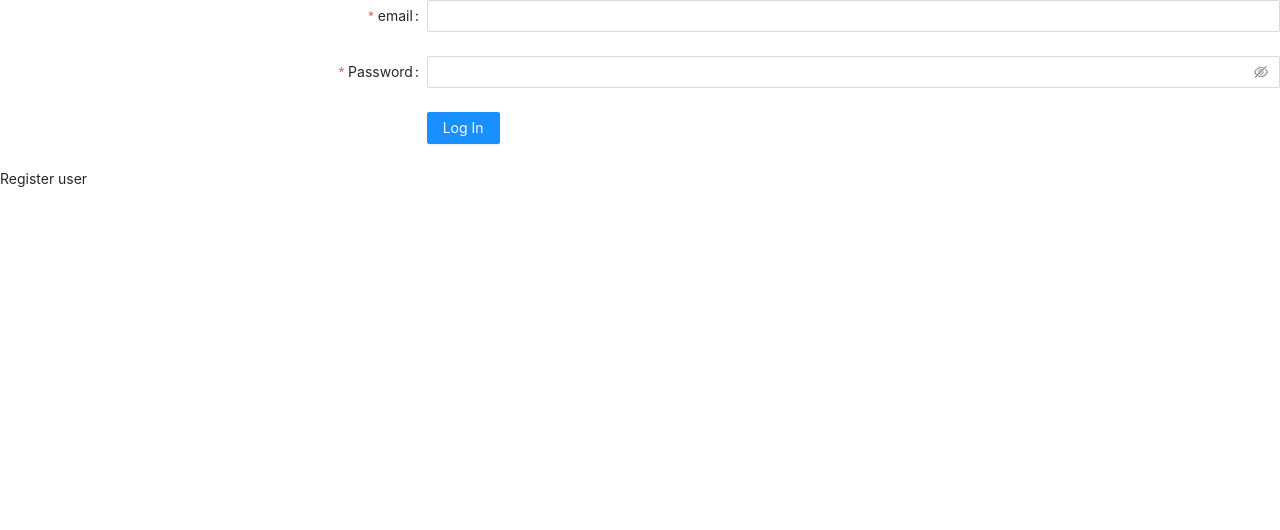
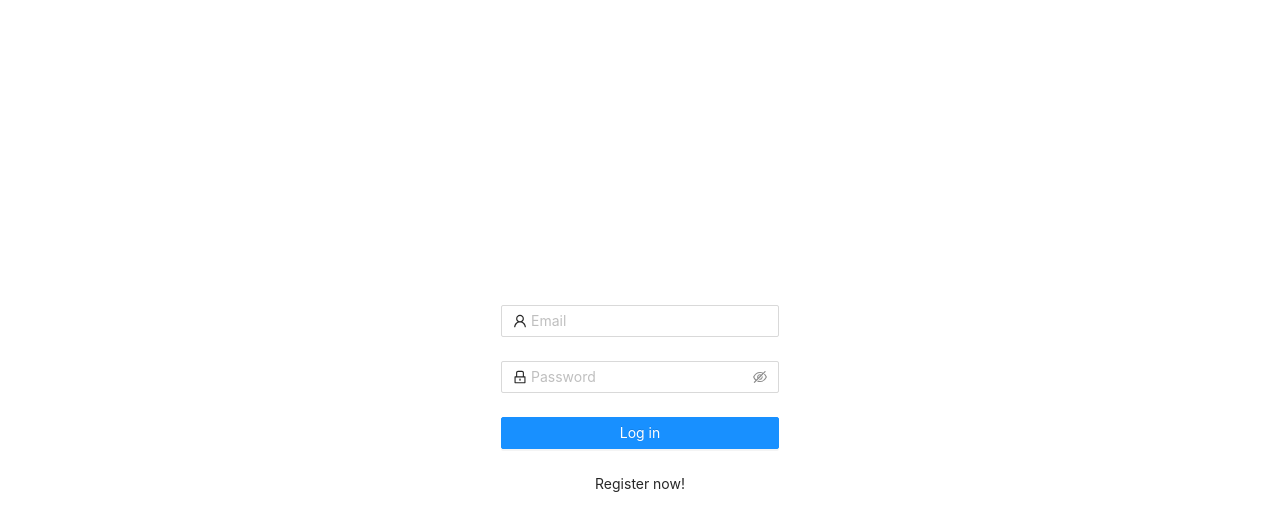
Before and after one commit to RaazeshP96/NEXT-FIREBASE-PRACTICE, a Next.js app: page /login in a window 1280 px wide. Shown: the top 530 px of the page. Built offline with nearby package versions, Linux system fonts and the light colour scheme; no server answers.

Commit message:
fix:change styling in login page

```diff
--- a/package.json
+++ b/package.json
@@ -18,6 +18,7 @@
   "devDependencies": {
     "@types/node": "16.11.11",
     "@types/react": "17.0.37",
+    "@types/styled-components": "^5.1.17",
     "eslint": "7",
     "eslint-config-next": "12.0.4",
     "typescript": "4.5.2"
--- a/src/component/organism/Login/index.tsx
+++ b/src/component/organism/Login/index.tsx
@@ -1,9 +1,22 @@
 import { Button, Form, Input, message, notification } from "antd";
 import { getAuth, signInWithEmailAndPassword } from "firebase/auth";
+import { UserOutlined, LockOutlined } from "@ant-design/icons";
 import Link from "next/link";
 import router from "next/router";
 import React from "react";
 import app from "../../../../services/firebase";
+import styled from "styled-components";
+
+const Wrapper = styled.div`
+    display: flex;
+    height: 100vh;
+    align-items: center !important;
+    justify-content: center !important;
+    flex-direction: column;
+    & .ant-btn-primary {
+        width: 100%;
+    }
+`;
 
 const auth = getAuth(app);
 const LoginForm: React.FC = () => {
@@ -34,55 +47,64 @@ const LoginForm: React.FC = () => {
     };
 
     return (
-        <>
+        <Wrapper>
             <Form
-                name="basic"
-                labelCol={{ span: 8 }}
-                wrapperCol={{ span: 16 }}
+                name="normal_login"
+                className="login-form"
                 initialValues={{ remember: true }}
                 onFinish={onFinish}
-                onFinishFailed={onFinishFailed}
-                autoComplete="off"
             >
                 <Form.Item
-                    label="email"
                     name="email"
                     rules={[
                         {
                             required: true,
-                            message: "Please input your Email",
+                            message: "Please input your email!",
                         },
                         {
                             type: "email",
-                            message: "wrong email id",
+                            message: "Invalid email!!!",
                         },
                     ]}
                 >
-                    <Input />
+                    <Input
+                        prefix={
+                            <UserOutlined className="site-form-item-icon" />
+                        }
+                        placeholder="Email"
+                    />
                 </Form.Item>
-
                 <Form.Item
-                    label="Password"
                     name="password"
                     rules={[
                         {
                             required: true,
-                            message: "Please input your password!",
+                            message: "Please input your Password!",
                         },
                     ]}
                 >
-                    <Input.Password />
+                    <Input.Password
+                        prefix={
+                            <LockOutlined className="site-form-item-icon" />
+                        }
+                        type="password"
+                        placeholder="Password"
+                    />
                 </Form.Item>
-                <Form.Item wrapperCol={{ offset: 8, span: 16 }}>
-                    <Button type="primary" htmlType="submit">
-                        Log In
+                <Form.Item>
+                    <Button
+                        type="primary"
+                        htmlType="submit"
+                        className="login-form-button"
+                    >
+                        Log in
                     </Button>
                 </Form.Item>
             </Form>
             <Link href="/sign-up">
-                <a>Register user</a>
+                <a>Register now!</a>
             </Link>
-        </>
+        </Wrapper>
     );
 };
 
--- a/src/component/organism/SignupForm/index.tsx
+++ b/src/component/organism/SignupForm/index.tsx
@@ -4,6 +4,14 @@ import { getAuth, createUserWithEmailAndPassword } from "firebase/auth";
 import router from "next/router";
 import Link from "next/link";
 import app from "../../../../services/firebase";
+import styled from "styled-components";
+
+const Wrapper = styled.div`
+    display: flex;
+    align-items: center;
+    justify-content: center;
+    flex-direction: column;
+`;
 
 const auth = getAuth(app);
 const SignupForm: React.FC = () => {
@@ -30,11 +38,13 @@ const SignupForm: React.FC = () => {
         console.log("Failed:", errorInfo);
     };
     return (
+        <Wrapper>
             <Form
                 name="basic"
-            labelCol={{ span: 8 }}
-            wrapperCol={{ span: 16 }}
+                labelCol={{ span: 16 }}
+                wrapperCol={{ span: 80 }}
                 initialValues={{ remember: true }}
+                layout="horizontal"
                 onFinish={onFinish}
                 onFinishFailed={onFinishFailed}
                 autoComplete="off"
@@ -57,7 +67,10 @@ const SignupForm: React.FC = () => {
                     label="Password"
                     name="password"
                     rules={[
-                    { required: true, message: "Please input your password!" },
+                        {
+                            required: true,
+                            message: "Please input your password!",
+                        },
                     ]}
                 >
                     <Input />
@@ -66,11 +79,12 @@ const SignupForm: React.FC = () => {
                     <Button type="primary" htmlType="submit">
                         Sign Up
                     </Button>
+                </Form.Item>
+            </Form>
             <Link href="/login">
                 <a>Already have account</a>
             </Link>
-            </Form.Item>
-        </Form>
+        </Wrapper>
     );
 };
 
```
Also changed, not shown: 2 other files (tests, documents, lock files or other folders). Lines whose indentation alone changed are shown as unchanged.
